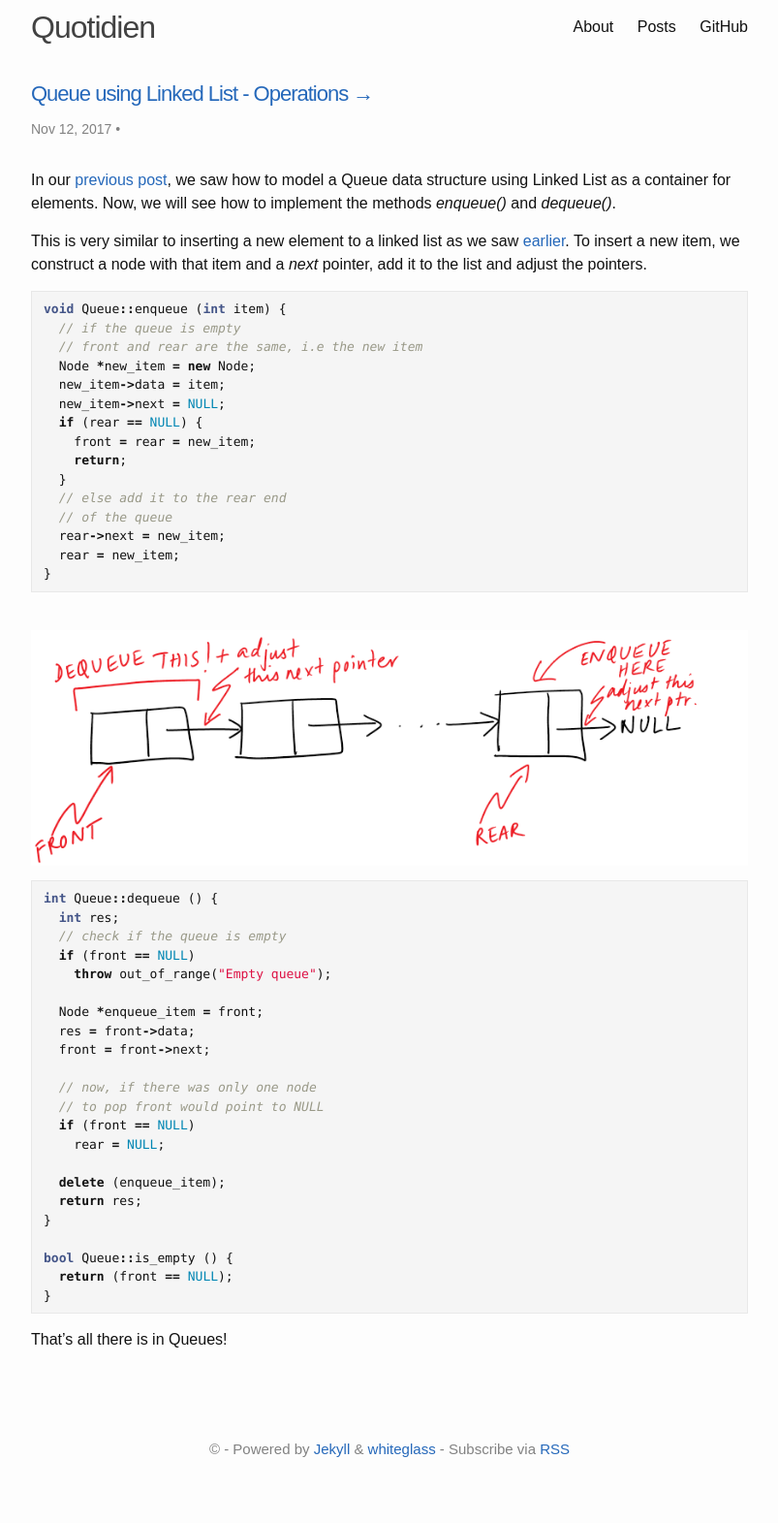
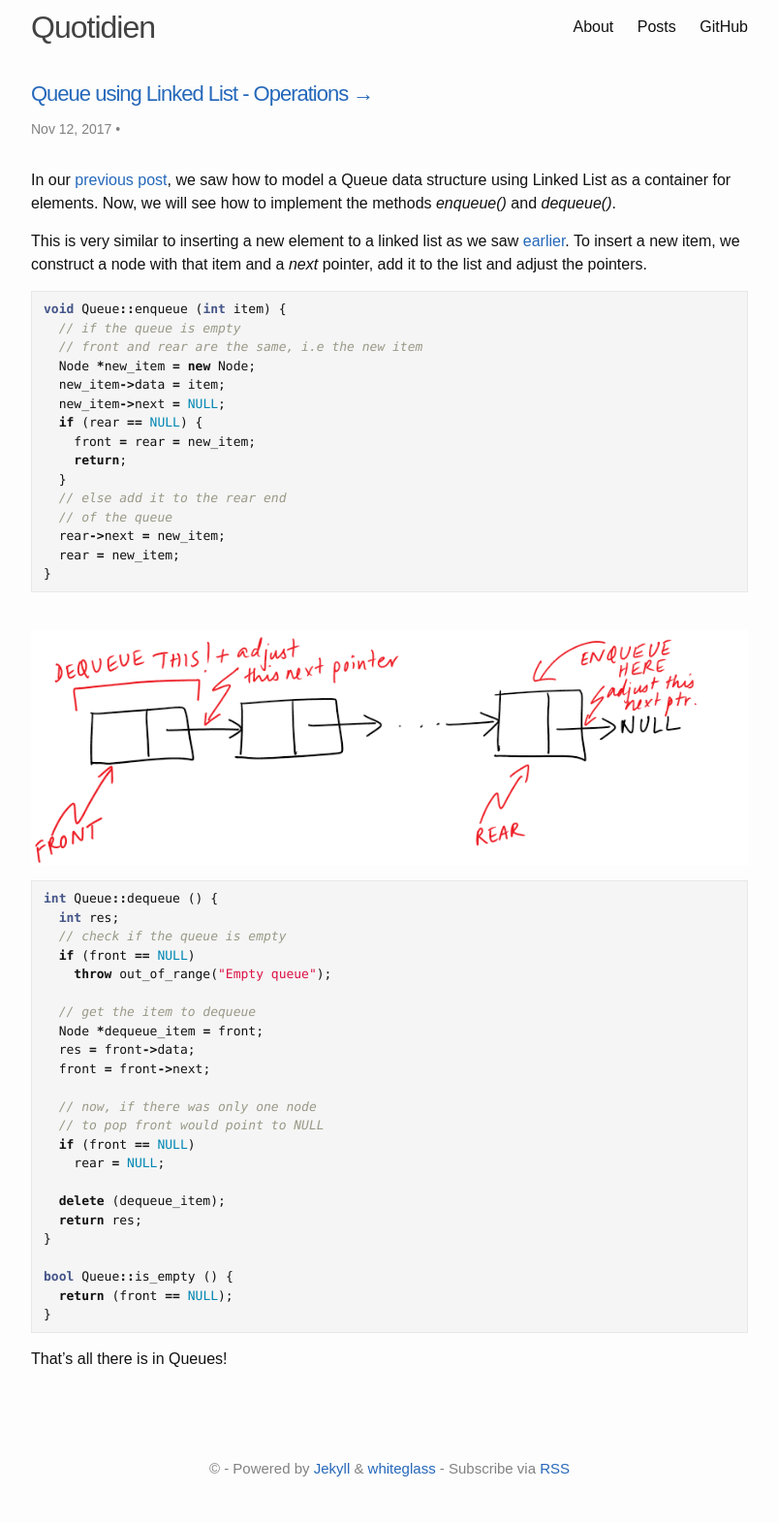
Before and after one commit to dotkay/dotkay.github.io, a Jekyll site: the page built from _posts/2017-11-12-queue_linked_list_methods.md, in a window 1280 px wide. Shown: the whole page at 97% size, without its empty margins (238-1041 px from the left). Built offline with Jekyll 4.4.1, drawn with Linux system fonts in a browser that asks for light colours.

Commit message:
fixed var name dequeue_item in code fragment

```diff
--- a/_posts/2017-11-12-queue_linked_list_methods.md
+++ b/_posts/2017-11-12-queue_linked_list_methods.md
@@ -38,7 +38,8 @@ int Queue::dequeue () {
   if (front == NULL)
     throw out_of_range("Empty queue");
 
-  Node *enqueue_item = front;
+  // get the item to dequeue
+  Node *dequeue_item = front;
   res = front->data;
   front = front->next;
 
@@ -47,7 +48,7 @@ int Queue::dequeue () {
   if (front == NULL)
     rear = NULL;
 
-  delete (enqueue_item);
+  delete (dequeue_item);
   return res;
 }
 
```
